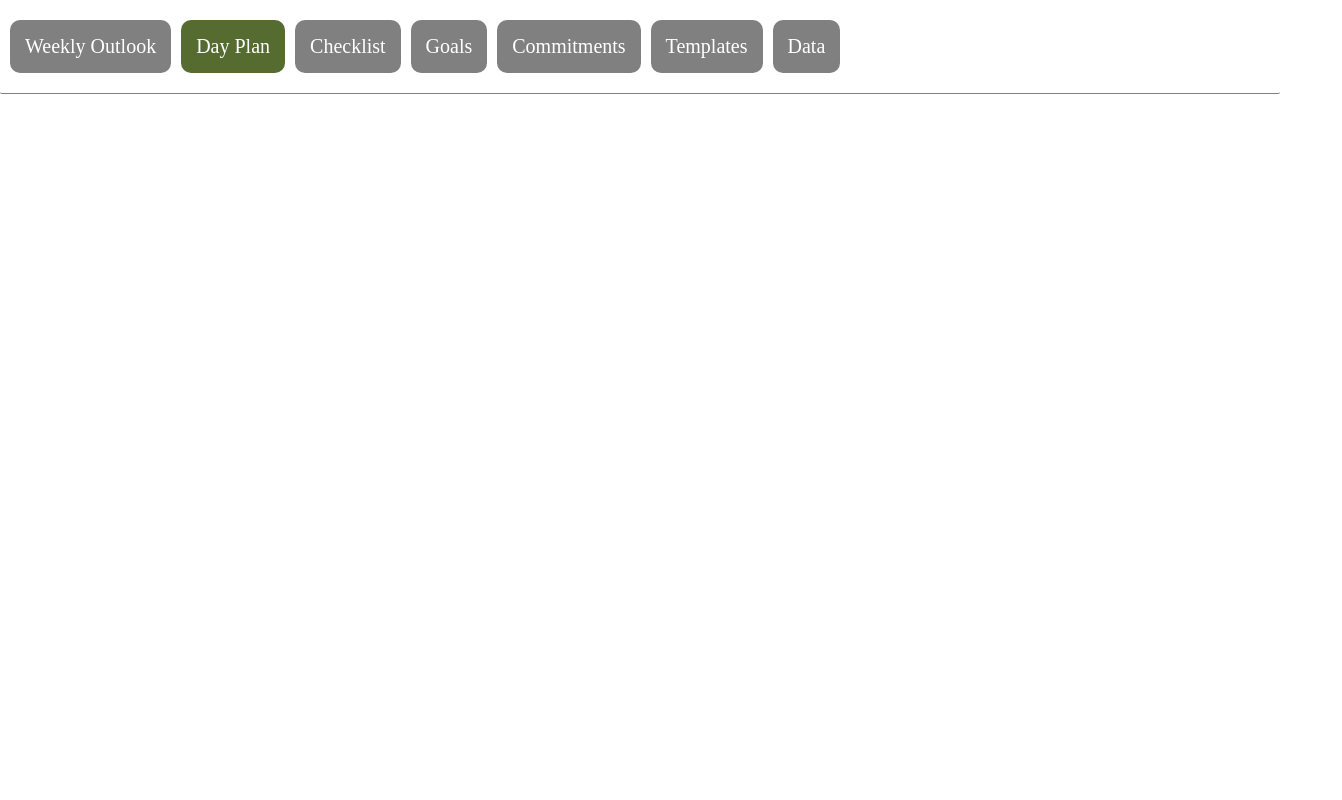
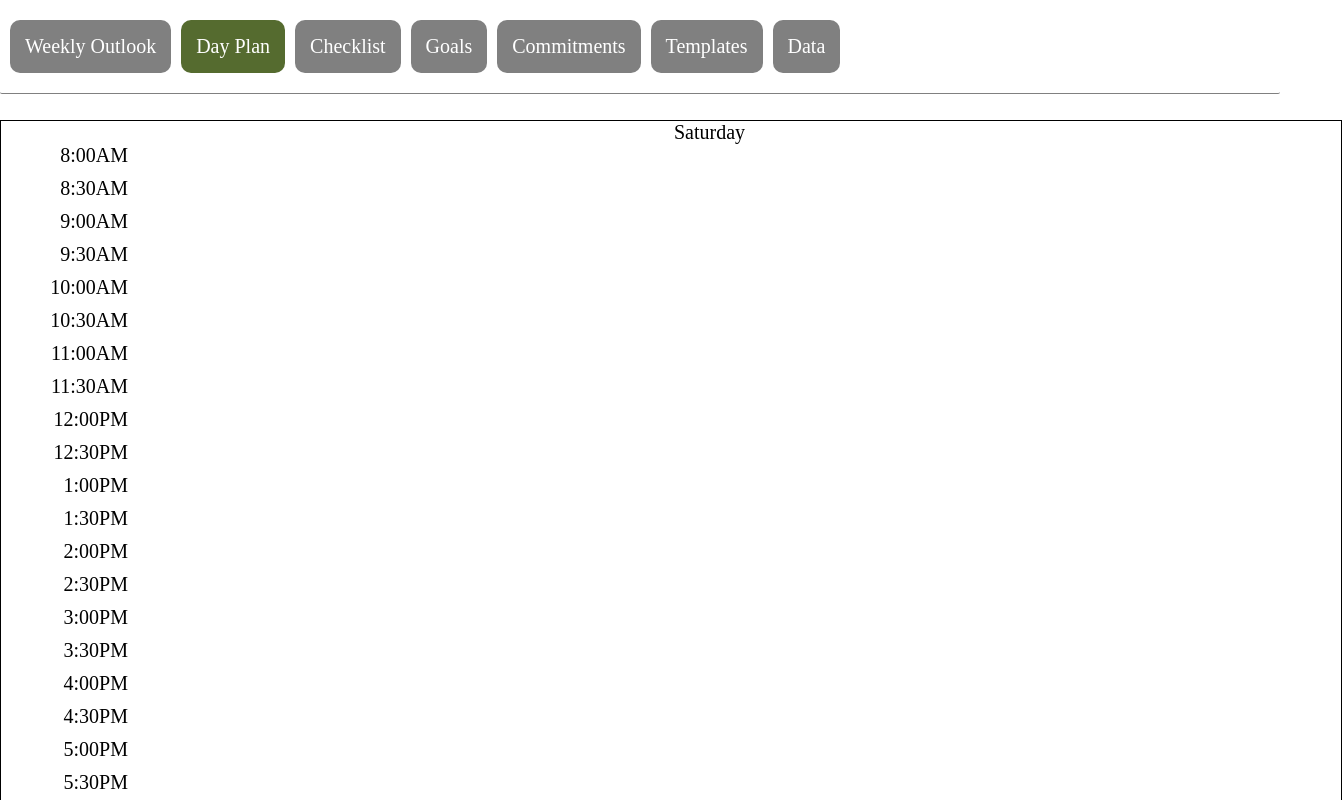
Before and after one commit to AllenZoo/Scheduler, a React (Create React App) app: page /dayplan in a window 1280 px wide. Shown: the top 800 px of the page, 1342 px wide, since content can reach past the window. Built offline with nearby package versions, Linux system fonts and the light colour scheme; the HTML template or start-up script is replaced by a standard one.

Commit message:
Implemented Day plan page

```diff
--- a/src/components/timetable/timeTable.jsx
+++ b/src/components/timetable/timeTable.jsx
@@ -1,11 +1,8 @@
 import React, { Component } from "react";
-import DateColumn from "./dateColumn";
-import TimeBar from "./timebar";
 import "../../css/table.css";
 import "../../css/contentbody.css";
 import TimeTableHeader from "./timeTableHeader";
 import TimeTableBody from "./timeTableBody";
-import TimeTableRow from "./timeTableRow";
 
 class TimeTable extends Component {
   generateTimesList = () => {
--- a/src/components/timetable/timeTableBody.jsx
+++ b/src/components/timetable/timeTableBody.jsx
@@ -55,7 +55,13 @@ class TimeTableBody extends Component {
             });
 
             if (slots != null) {
-              return <TimeTableRow plan={slots} time={time}></TimeTableRow>;
+              return (
+                <TimeTableRow
+                  plan={slots}
+                  time={time}
+                  key={slots[0] + time}
+                ></TimeTableRow>
+              );
             }
           })
         }
--- a/src/pages/App.js
+++ b/src/pages/App.js
@@ -268,7 +268,7 @@ class App extends Component {
         }
       });
 
-      console.log(plan);
+      //console.log(plan);
     }
 
     function getEmptyTimeBlocks(plan) {
@@ -411,6 +411,26 @@ class App extends Component {
     return value;
   }
 
+  getDayPlan() {
+    //console.log(new Date().toLocaleString("en-us", { weekday: "long" }));
+    let day = new Date().toLocaleString("en-us", { weekday: "long" });
+    // schedule: [
+    //   {
+    //     date: "Monday",
+    //     plan: [],
+    //   },
+    //   {
+    //     date: "Tuesday",
+    //     plan: [],
+    //   },
+    let schedule = _.cloneDeep(schedule);
+    schedule = schedule.filter((date) => {
+      return date.date === day;
+    });
+    console.log(schedule);
+    return schedule;
+  }
+
   componentDidMount() {
     let schedule = [...this.state.schedule];
     schedule.map((date) => (date.plan = this.generateTestPlan()));
@@ -418,8 +438,9 @@ class App extends Component {
 
     let template = [...this.state.template];
     template.map((date) => (date.plan = this.generateEmptyPlan()));
-    console.log(template);
     this.setState({ template });
+
+    console.log(new Date().toLocaleString("en-us", { weekday: "long" }));
   }
 
   render() {
@@ -438,7 +459,11 @@ class App extends Component {
                 ></WeeklyOutlook>
               }
             />
-            <Route path="/dayplan" element={<DayPlan></DayPlan>} />
+
+            <Route
+              path="/dayplan"
+              element={<DayPlan schedule={this.state.schedule}></DayPlan>}
+            />
             <Route
               path="/checklist"
               element={
--- a/src/pages/DayPlan/dayPlan.jsx
+++ b/src/pages/DayPlan/dayPlan.jsx
@@ -1,8 +1,33 @@
 import React, { Component } from "react";
+import _ from "lodash";
+import TimeTable from "../../components/timetable/timeTable";
 
 class DayPlan extends Component {
+  getDayPlan() {
+    let day = new Date().toLocaleString("en-us", { weekday: "long" });
+    // schedule: [
+    //   {
+    //     date: "Monday",
+    //     plan: [],
+    //   },
+    //   {
+    //     date: "Tuesday",
+    //     plan: [],
+    //   },
+    if (this.props.schedule != null) {
+      let schedule = _.cloneDeep(this.props.schedule);
+      schedule = schedule.filter((date) => {
+        return date.date === day;
+      });
+
+      return schedule;
+    }
+  }
+
+  dayPlan = this.getDayPlan();
+
   render() {
-    return <div></div>;
+    return <TimeTable schedule={this.dayPlan}></TimeTable>;
   }
 }
 
```
Also changed, not shown: src/old/dateColumn.jsx (renamed from src/components/timetable/dateColumn.jsx), src/old/timebar.jsx (renamed from src/components/timetable/timebar.jsx).
